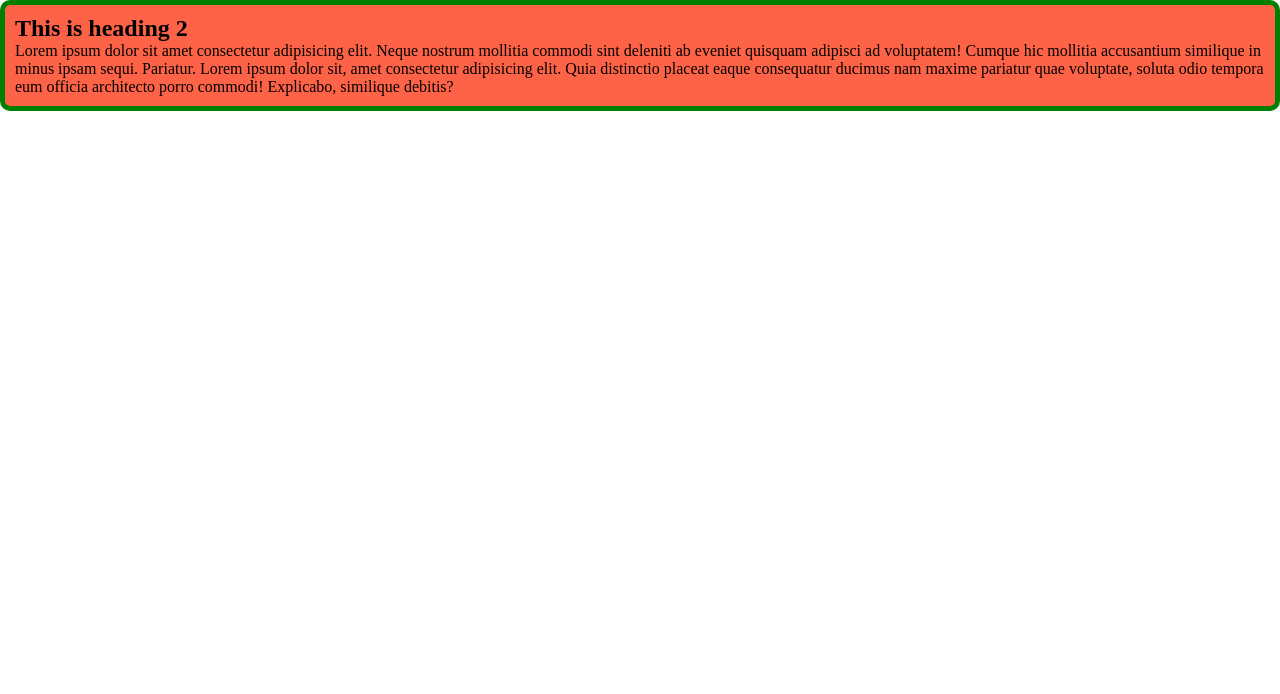
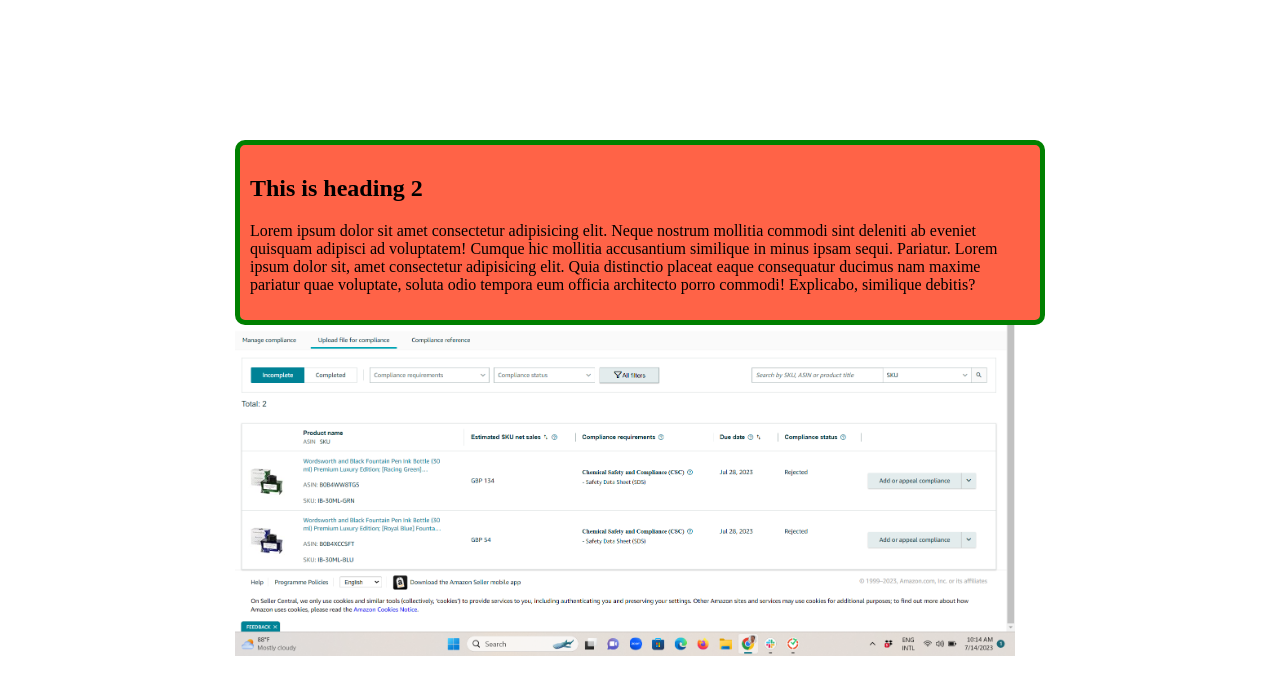
Before and after one commit to ahsanurk/html-repo, a plain HTML site: page indext.html in a window 1280 px wide. Drawn offline with Linux system fonts and the light colour scheme.

Commit message:
Added image

```diff
--- a/indext.html
+++ b/indext.html
@@ -11,5 +11,6 @@
         <h2>This is heading 2</h2>
         <p>Lorem ipsum dolor sit amet consectetur adipisicing elit. Neque nostrum mollitia commodi sint deleniti ab eveniet quisquam adipisci ad voluptatem! Cumque hic mollitia accusantium similique in minus ipsam sequi. Pariatur. Lorem ipsum dolor sit, amet consectetur adipisicing elit. Quia distinctio placeat eaque consequatur ducimus nam maxime pariatur quae voluptate, soluta odio tempora eum officia architecto porro commodi! Explicabo, similique debitis?</p>
     </div>
+    <img src="images/Screenshot 2023-07-14 101503.png" alt="W&B Screenshot">
 </body>
 </html>
--- a/styles/style.css
+++ b/styles/style.css
@@ -1,9 +1,26 @@
-*{
-    margin: 0;
+html, body {
+    height: 100%;
+}
+
+html {
+    display: table;
+    margin: auto;
+}
+
+body {
+    display: table-cell;
+    vertical-align: middle;
 }
 div{
+    width: 780px;
+    height: auto;
     background-color: tomato;
     padding: 10px;
     border: 5px solid green;
     border-radius: 10px;
 }
+
+img{
+    width: 780px;
+    height: auto;
+}
```
Also changed, not shown: images/Screenshot 2023-07-14 101503.png (added).
